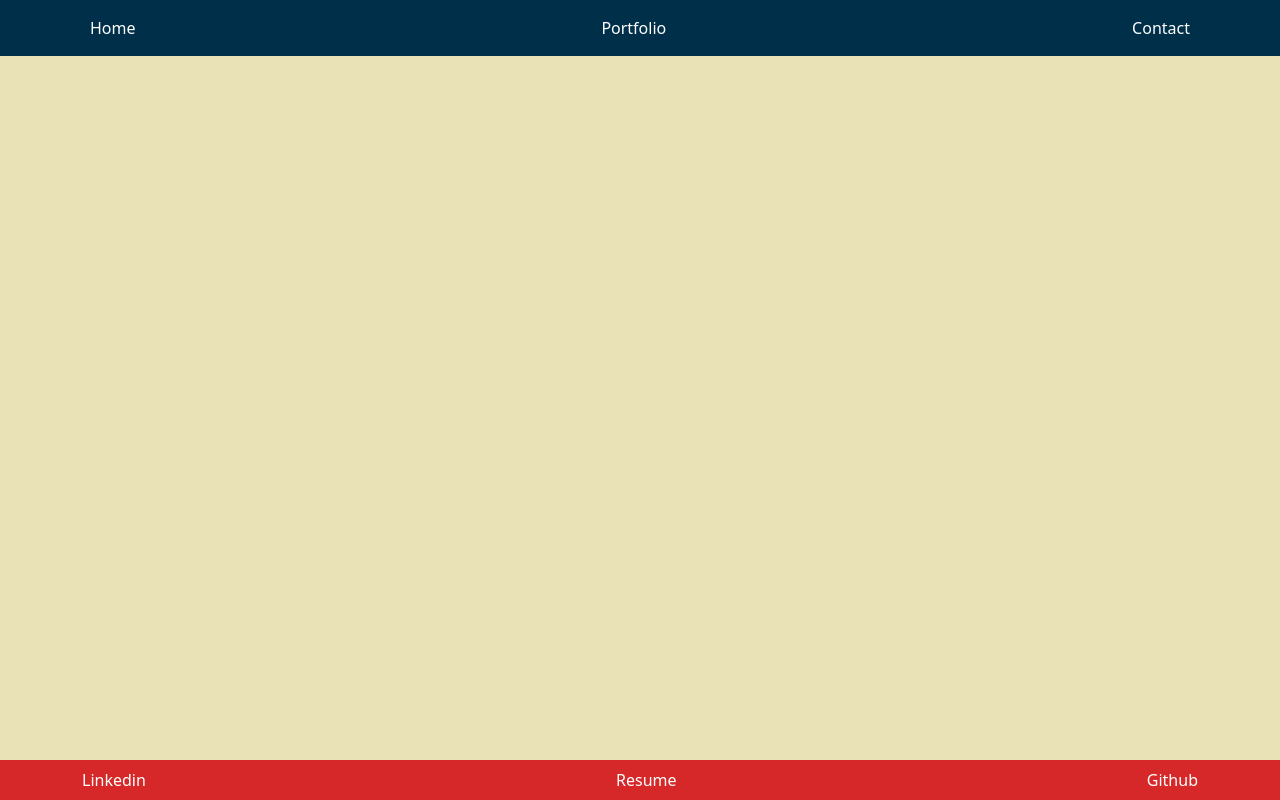
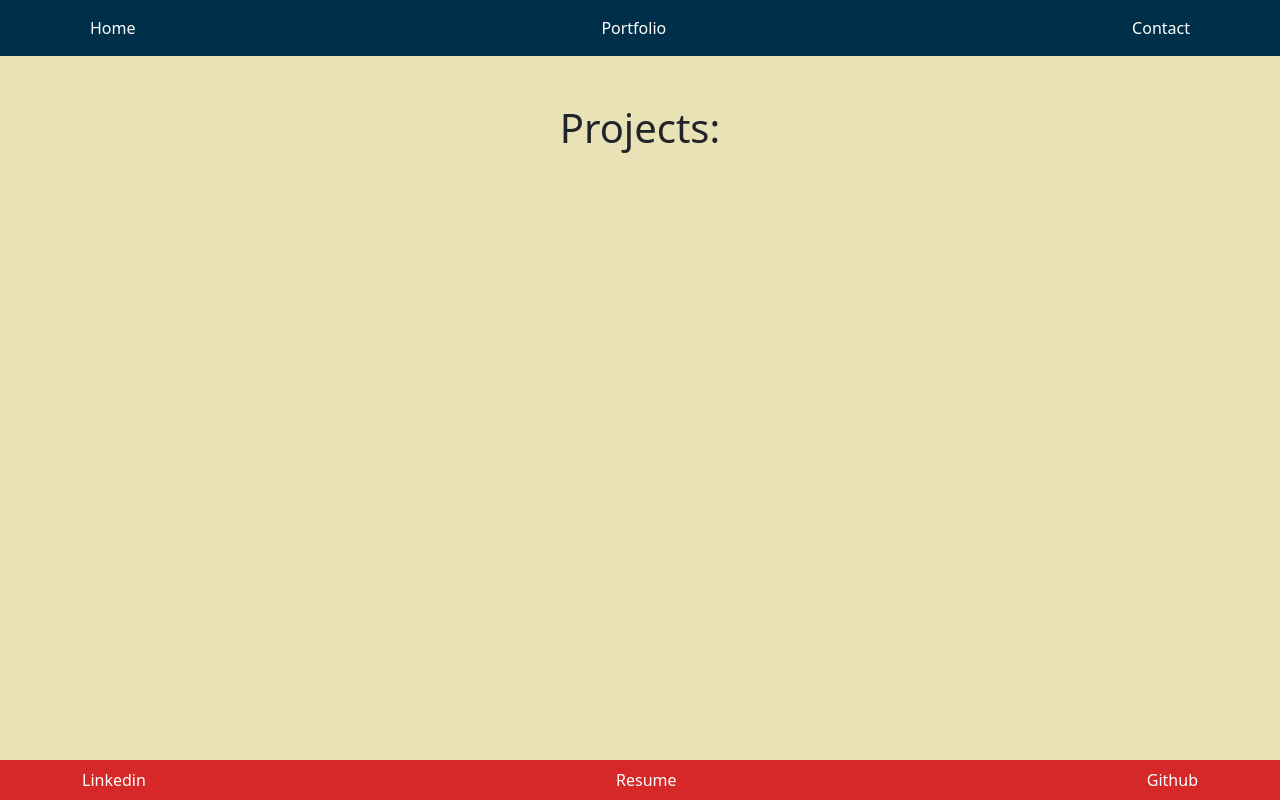
Before and after one commit to patrickga94/Portfolio, a React (Create React App) app: page /portfolio in a window 1280 px wide. Built offline with nearby package versions, Linux system fonts and the light colour scheme.

Commit message:
Adds a portfolio page

```diff
--- a/src/App.js
+++ b/src/App.js
@@ -1,6 +1,7 @@
 import React, {Fragment} from "react";
 import {Route, Routes} from "react-router-dom"
 import Home from "./components/Home";
+import Portfolio from "./components/Portfolio";
 import Footer from "./components/shared/Footer";
 import Header from "./components/shared/Header";
 
@@ -10,6 +11,7 @@ function App() {
       <Header/>
       <Routes>
         <Route path='/' element={<Home/>} />
+        <Route path='/portfolio' element={<Portfolio/>} />
       </Routes>
       <Footer/>
     </Fragment>
--- a/src/components/Home.js
+++ b/src/components/Home.js
@@ -4,7 +4,7 @@ import {Container, Form, Button} from 'react-bootstrap'
 
 const Home = (props) => {
     return (
-        <Container>
+        <Container className="mb-5">
             <h1 className="text-center mt-5">Hi! I'm Patrick, a fullstack developer!</h1>
             <hr />
             {/* <div className="photo">
--- a/src/components/Portfolio.js
+++ b/src/components/Portfolio.js
@@ -0,0 +1,13 @@
+import React from "react";
+import { Link } from "react-router-dom";
+import { Container } from "react-bootstrap";
+
+const Portfolio = (props) => {
+    return (
+        <Container>
+            <h1 className="text-center mt-5">Projects:</h1>
+        </Container>
+    )
+}
+
+export default Portfolio
--- a/src/components/shared/Header.js
+++ b/src/components/shared/Header.js
@@ -11,7 +11,7 @@ const Header = (props) => {
         <Navbar variant='dark' id='navbar' expand='md' >
             <div className="container" id='navbox'>
                 <Link to='/' className='m-2' style={linkStyle}>Home</Link>
-                <Link to='/' className='m-2' style={linkStyle}>Portfolio</Link>
+                <Link to='/portfolio' className='m-2' style={linkStyle}>Portfolio</Link>
                 <Link to='/' className='m-2' style={linkStyle}>Contact</Link>
             </div>
         </Navbar>
```
